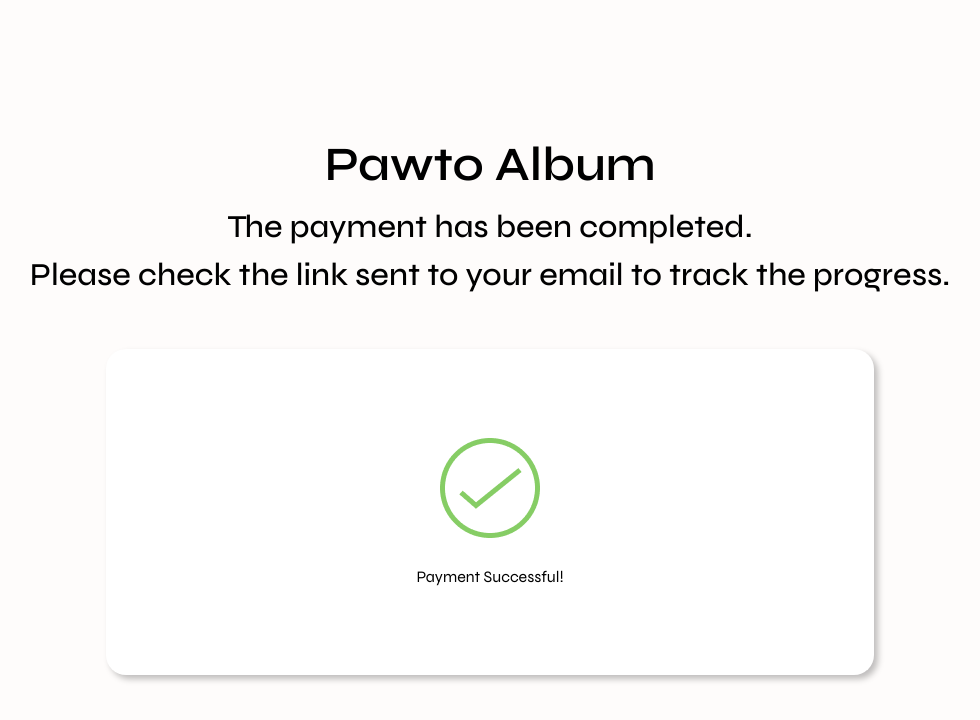
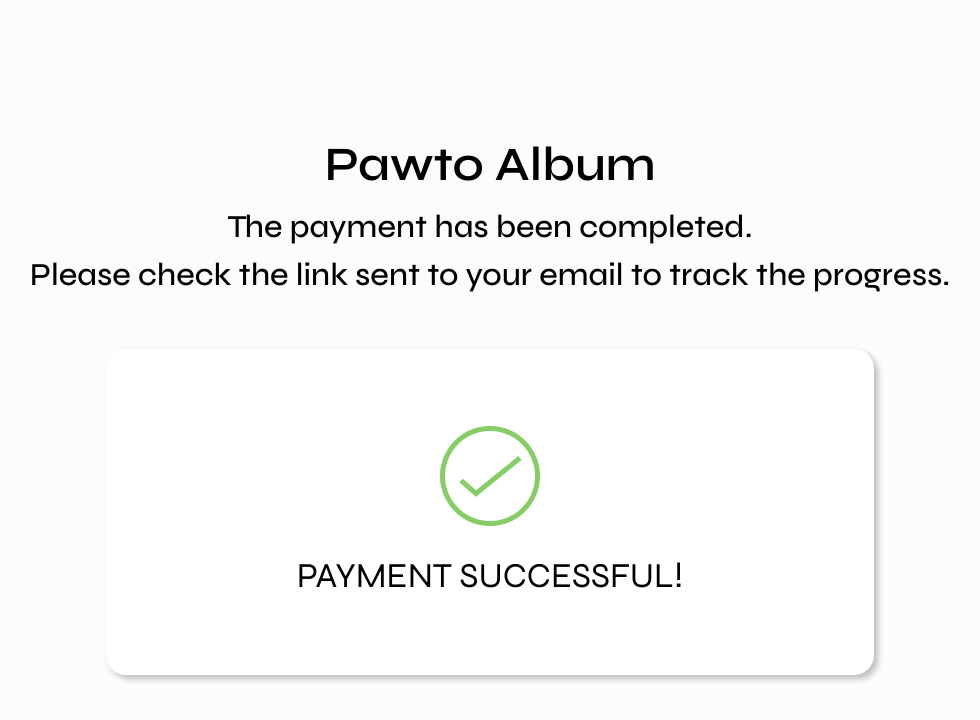
Before and after one commit to mhadev0703/pawto-album, a React (Vite) app in the folder packages/web/: page /payment-success in a window 1280 px wide. Shown: the top 720 px of the page, without its empty margins (150-1130 px from the left). Built offline with nearby package versions, Linux system fonts and the light colour scheme; no server answers.

Commit message:
Add payment notification css

```diff
--- a/packages/web/src/index.css
+++ b/packages/web/src/index.css
@@ -64,6 +64,12 @@
   width: 100%;
 }
 
+.payment-notification-text {
+  font-size: 35px;
+  font-weight: 400;
+  text-transform: uppercase;
+}
+
 /* Mobile View */
 @media screen and (max-width: 768px) {
   .App {
```
